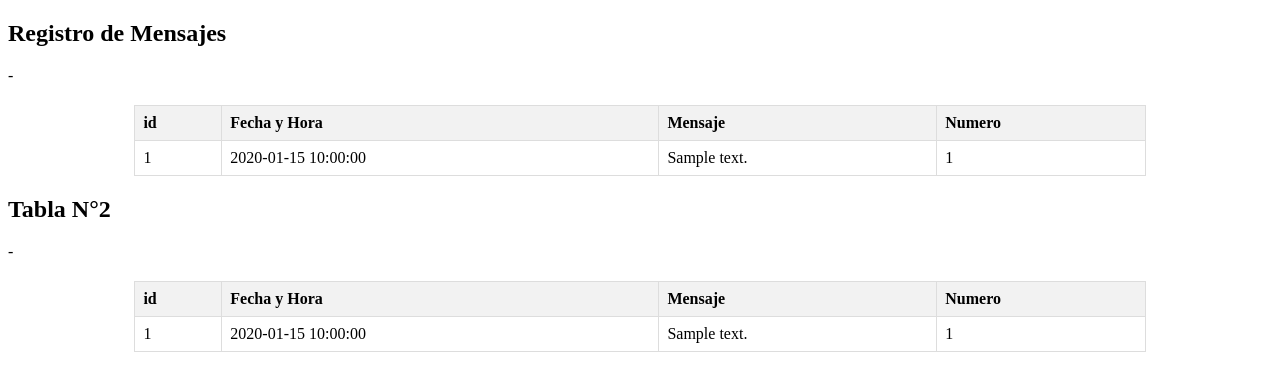
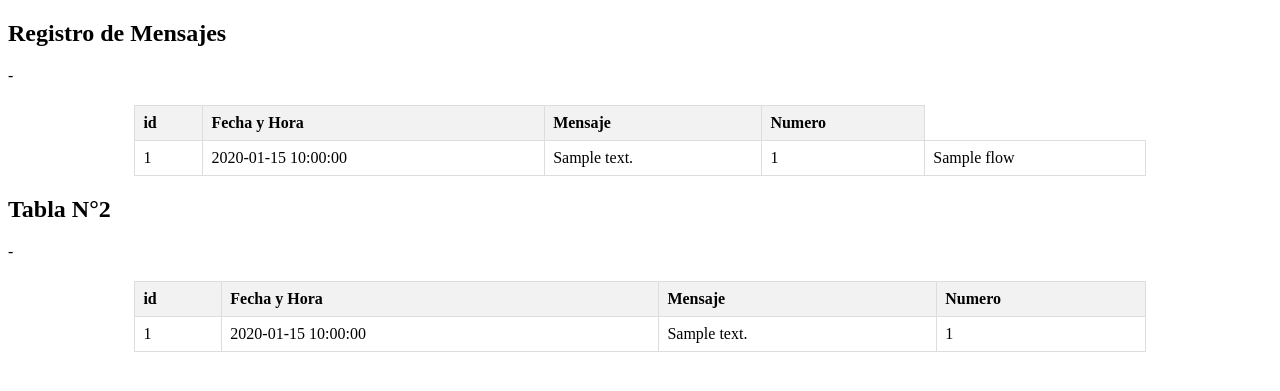
Before and after one commit to josue12lch98/pywspbot, a Flask app: template templates/index.html in a window 1280 px wide. Shown: the top 391 px of the page. Run offline with Flask 3, Linux system fonts and the light colour scheme; the template is opened without the code that fills it: most values are stand-ins (such as "Sample title", 1, 10 or a date in 2020).

Commit message:
chabot_com2

```diff
--- a/app.py
+++ b/app.py
@@ -17,6 +17,7 @@ class Log(db.Model):
     fecha_y_hora = db.Column(db.DateTime, default = datetime.utcnow)
     texto = db.Column(db.TEXT)
     number = db.Column(db.TEXT)
+    flow = db.Column(db.TEXT)
 
 with app.app_context():   # Crear la tabla si no existe
     db.create_all()
@@ -49,10 +50,10 @@ def agregar_mensajes_log(texto):
 mensajes_log2 = []
 number_log2 = []
 # Función para agregar mensajes y guardar en la base de datos
-def agregar_txt_num_log(texto, number):
+def agregar_txt_num_log(texto, number, flow):
     mensajes_log2.append(texto)
     number_log2.append(number)
-    nuevo_registro = Log(texto = texto, number = number) # Guardar el mensaje en la base de datos
+    nuevo_registro = Log(texto = texto, number = number, flow = flow) # Guardar el mensaje en la base de datos
     db.session.add(nuevo_registro)
     db.session.commit()
 
@@ -114,7 +115,7 @@ def recibir_mensaje(req):
                         texto = messages["interactive"]["list_reply"]["id"]
                         numero = messages["from"]
                         send_txt(texto, numero, flow)
-                    agregar_mensajes_log(json.dumps(messages))  #Guardar log en base de datos
+                    agregar_txt_num_log(json.dumps(messages), numero, flow)  #Guardar log en base de datos
 
                 if "text" in messages:
                     texto = messages["text"]["body"]
@@ -122,7 +123,7 @@ def recibir_mensaje(req):
                     send_txt(texto, numero, flow)
                     #agregar_mensajes_log(json.dumps(texto))
                     #agregar_mensajes_log(json.dumps(numero))
-                    agregar_txt_num_log(json.dumps(messages), numero)  #Guardar log en base de datos
+                    agregar_txt_num_log(json.dumps(messages), numero, flow)  #Guardar log en base de datos
 
         #agregar_mensajes_log(json.dumps(objeto_mensaje))
         return jsonify({'message':'EVENT_RECEIVED'})
@@ -271,7 +272,7 @@ def send_txt(texto, numero, flow):
                         "body": "Indicame tus datos nuevamente"
                     }
                 }
-
+                flow = 0
 
     data = json.dumps(data) # Convertir el diccionario en formato JSON
 
--- a/templates/index.html
+++ b/templates/index.html
@@ -36,6 +36,7 @@
                 <td>{{registro.fecha_y_hora}}</td>
                 <td>{{registro.texto}}</td>
                 <td>{{registro.number}}</td>
+                <td>{{registro.flow}}</td>
             </tr>
         {% endfor %}
     </table>
```
